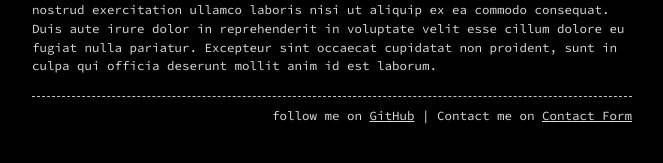
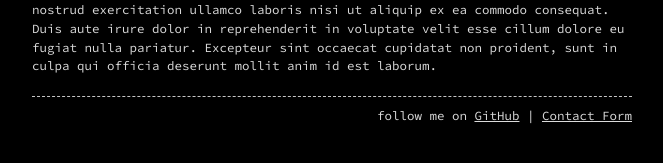
Before and after one commit to esccode/esccode.github.io, a Jekyll site: the page built from index.md, in a window 1280 px wide. Shown: the part 174-337 px from the top of the page, without its empty margins (308-971 px from the left). Built offline with Jekyll 4.4.1, drawn with Linux system fonts in a browser that asks for light colours.

Commit message:
Update _config.yml

```diff
--- a/_config.yml
+++ b/_config.yml
@@ -16,7 +16,7 @@
 - about.md
 - contact.md
 
-footer: 'follow me on <a href="https://github.com/keca13/">GitHub</a> | Contact me on <a href="https://keca13.github.io/contact">Contact Form</a>'
+footer: 'follow me on <a href="https://github.com/keca13/">GitHub</a> | <a href="https://keca13.github.io/contact">Contact Form</a>'
 
 #style: light # dark (default) or light
 #listen_for_clients_preferred_style: true # true or false (default)
```
